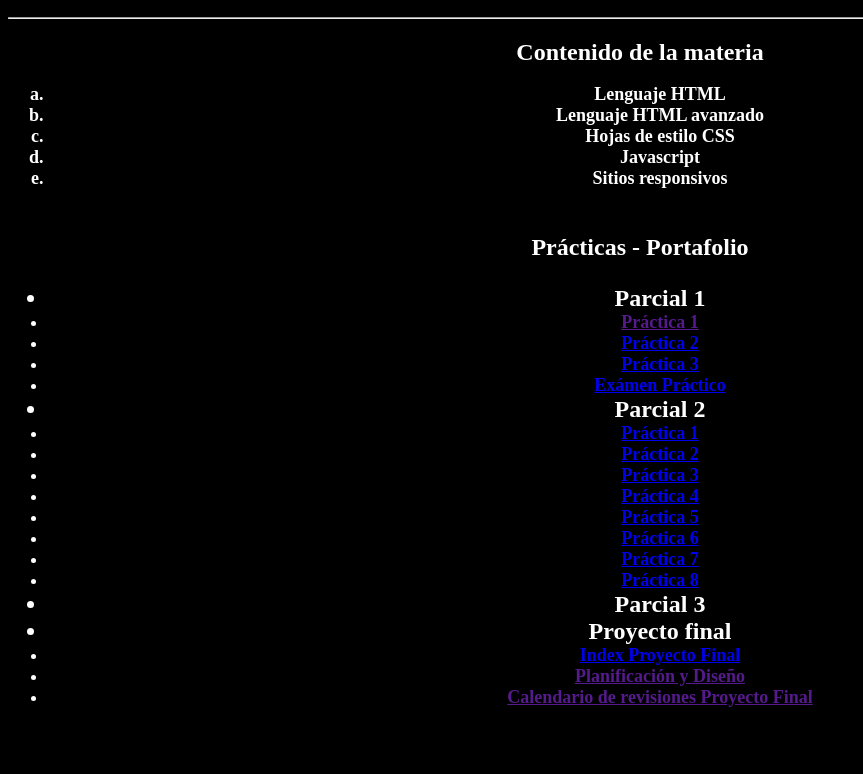
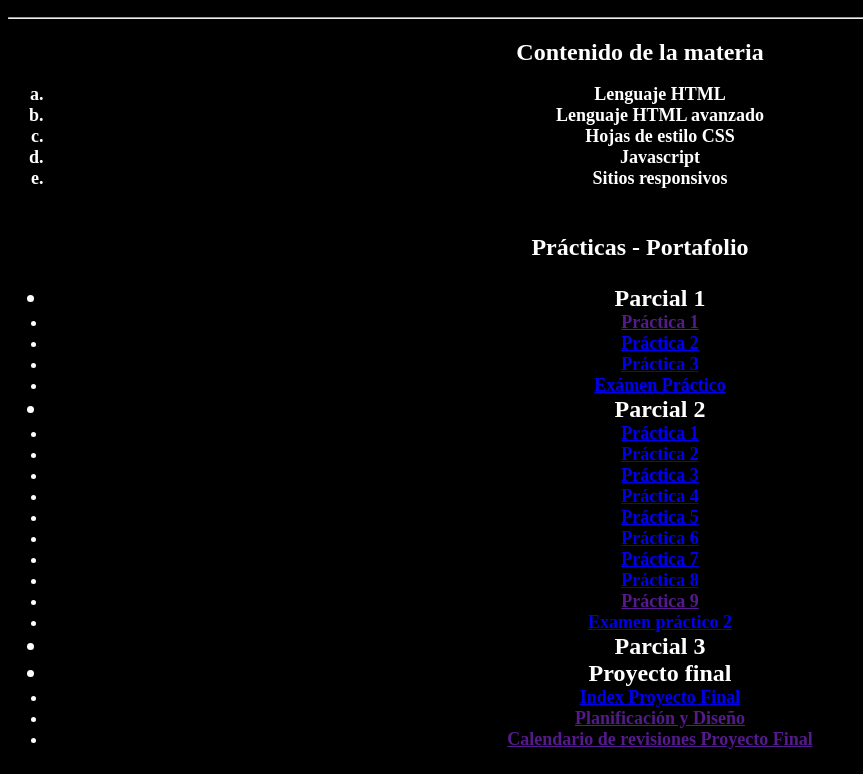
Before and after one commit to alessandromtzz/portafolioaless, a plain HTML site: page index.html in a window 1280 px wide. Shown: the part 1324-2098 px from the top of the page, without its empty margins (0-863 px from the left). Before the commit the page ends 2056 px from the top, so only its background shows below. Drawn offline with Linux system fonts and the light colour scheme.

Commit message:
Update index.html

```diff
--- a/index.html
+++ b/index.html
@@ -72,6 +72,8 @@
 		<li style="font-size:18px;"><a href="bayern.html">Práctica 6</a></li>
 		<li style="font-size:18px;"><a href="flexbox2.html">Práctica 7</a></li>
 		<li style="font-size:18px;"><a href="position.html">Práctica 8</a></li>
+		<li style="font-size:18px;"><a href="">Práctica 9</a></li>
+		<li style="font-size:18px;"><a href="examenPractico2.html">Examen práctico 2</a></li>
         	<li>Parcial 3</li>
         	<li>Proyecto final</li>
 		<li style="font-size:18px;"><a href="index">Index Proyecto Final</a></li>
```
